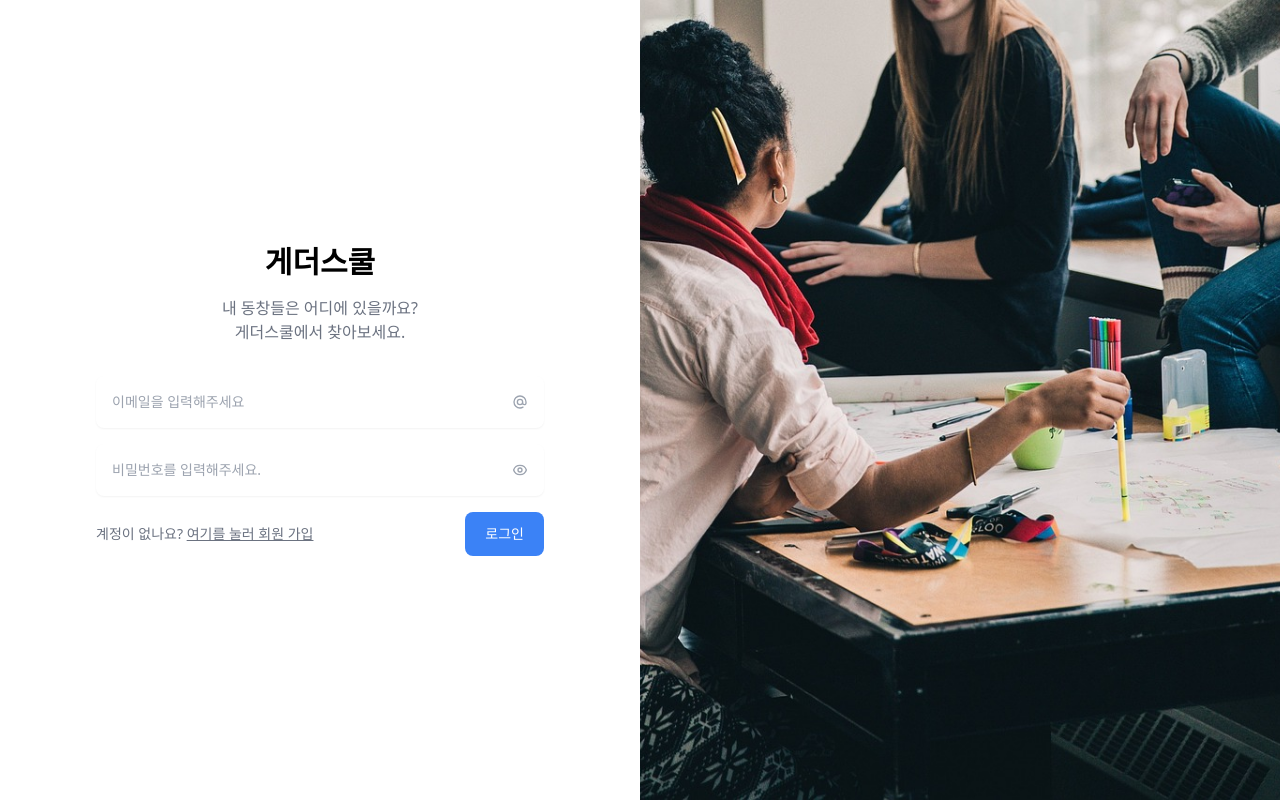
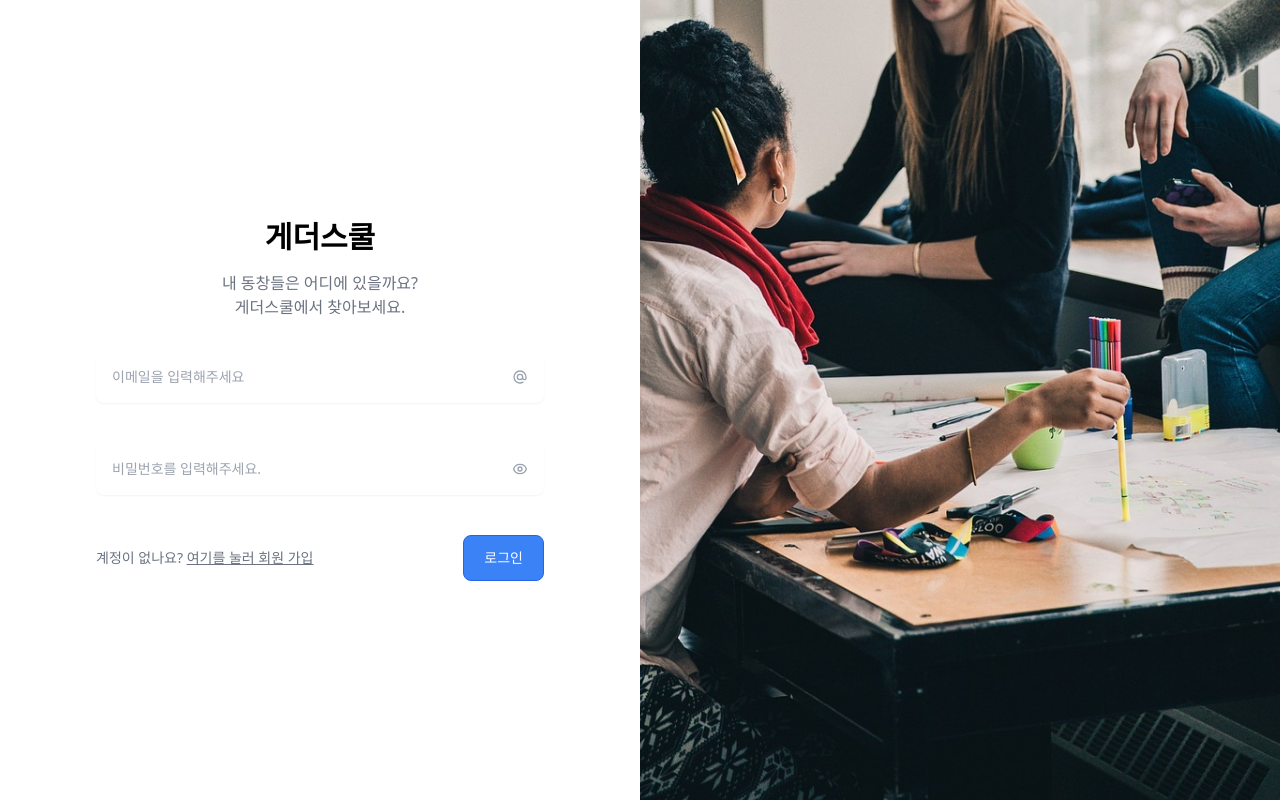
Before and after one commit to bebe0612/matcher-web, a Next.js app: page / in a window 1280 px wide. Built offline with nearby package versions, Linux system fonts and the light colour scheme.

Commit message:
feat: 로그인 화면에서 form hook 사용

```diff
--- a/src/pages/login/index.tsx
+++ b/src/pages/login/index.tsx
@@ -1,9 +1,19 @@
 import { useRouter } from "next/router";
 import Link from "next/link";
+import { useForm } from "react-hook-form";
+
+interface LoginFormTypes {
+  email: string;
+  password: string;
+}
 
 export default function Login() {
   const router = useRouter();
 
+  const { register, handleSubmit, formState: { errors } } = useForm<LoginFormTypes>();
+  const FormSubmit = (data: LoginFormTypes) => {
+    //API
+  }
   return (
     <>
       <section className="relative flex flex-wrap lg:h-screen lg:items-center">
@@ -17,7 +27,7 @@ export default function Login() {
             </p>
           </div>
 
-          <form action="" className="mx-auto mb-0 mt-8 max-w-md space-y-4">
+          <form onSubmit={handleSubmit(FormSubmit)} className="mx-auto mb-0 mt-8 max-w-md space-y-4">
             <div>
               <label htmlFor="email" className="sr-only">
                 Email
@@ -25,6 +35,13 @@ export default function Login() {
 
               <div className="relative">
                 <input
+                  {...register("email", {
+                    required: "이메일을 입력해 주세요.",
+                    maxLength: {
+                      value: 30,
+                      message: "이메일은 30자 이하여야 합니다.",
+                    }
+                  })}
                   type="email"
                   className="w-full rounded-lg border-gray-200 p-4 pe-12 text-sm shadow-sm"
                   placeholder="이메일을 입력해주세요"
@@ -47,6 +64,8 @@ export default function Login() {
                   </svg>
                 </span>
               </div>
+
+              <span className="text-xs p-4 font-medium text-red-600">{errors.email?.message}</span>
             </div>
 
             <div>
@@ -56,6 +75,9 @@ export default function Login() {
 
               <div className="relative">
                 <input
+                  {...register("password", {
+                    required: "비밀번호를 입력해 주세요.",
+                  })}
                   type="password"
                   className="w-full rounded-lg border-gray-200 p-4 pe-12 text-sm shadow-sm"
                   placeholder="비밀번호를 입력해주세요."
@@ -84,6 +106,8 @@ export default function Login() {
                   </svg>
                 </span>
               </div>
+
+              <span className="text-xs p-4 font-medium text-red-600">{errors.password?.message}</span>
             </div>
 
             <div className="flex items-center justify-between">
@@ -96,7 +120,7 @@ export default function Login() {
 
               <button
                 type="submit"
-                className="inline-block rounded-lg bg-blue-500 px-5 py-3 text-sm font-medium text-white"
+                className="inline-block rounded-lg bg-blue-500 px-5 py-3 text-sm font-medium border border-blue-600 text-white transition hover:bg-transparent hover:text-blue-600 focus:outline-none focus:ring active:text-blue-500"
               >
                 로그인
               </button>
```
